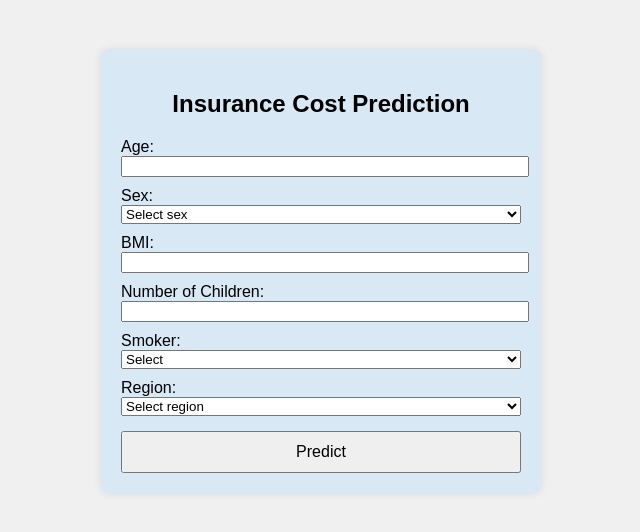
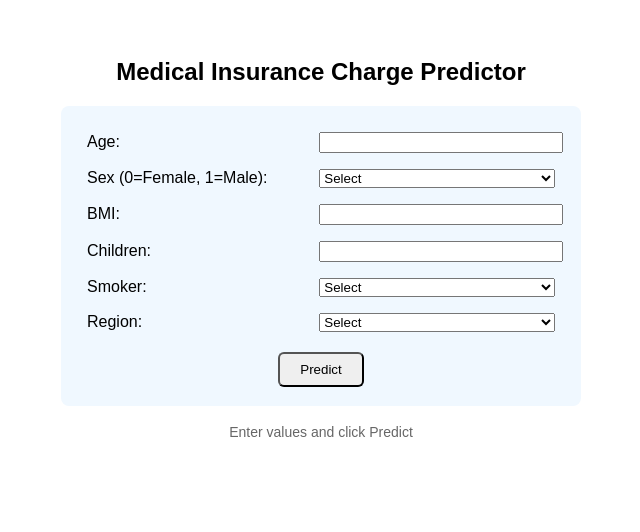
Before and after one commit to AbikshaaDevi/Medical_Insurance_Prediction, a Flask app: page / in a window 1280 px wide. Shown: the top 532 px of the page, without its empty margins (319-959 px from the left). Run offline with Flask 3, Linux system fonts and the light colour scheme; parts of the project's set-up code (start-up, migrations or seed data) failed here and were passed over.

Commit message:
Update files with latest changes

```diff
--- a/app.py
+++ b/app.py
@@ -4,7 +4,7 @@ import joblib
 
 app = Flask(__name__)
 
-# Load saved model pipeline (preprocessing + model)
+# Load the saved pipeline (preprocessing + model)
 model = joblib.load('model.pkl')
 
 @app.route('/', methods=['GET', 'POST'])
@@ -12,22 +12,21 @@ def index():
     prediction = None
     if request.method == 'POST':
         try:
-            # Read inputs as raw strings / numbers — NO manual encoding
+            # Read raw inputs (categoricals as strings, numerics as numbers)
             age = int(request.form['age'])
-            sex = request.form['sex']          # 'male' or 'female'
+            sex = request.form['sex']          # 'male' / 'female'
             bmi = float(request.form['bmi'])
             children = int(request.form['children'])
-            smoker = request.form['smoker']    # 'yes' or 'no'
-            region = request.form['region']    # 'southwest', 'southeast', 'northwest', 'northeast'
+            smoker = request.form['smoker']    # 'yes' / 'no'
+            region = request.form['region']    # 'southwest' / 'southeast' / 'northwest' / 'northeast'
 
-            # Create DataFrame exactly as training features (categorical as strings)
+            # Pack into a DataFrame with the exact training columns
             input_df = pd.DataFrame([[age, sex, bmi, children, smoker, region]],
                                     columns=['age', 'sex', 'bmi', 'children', 'smoker', 'region'])
 
-            # Predict with pipeline — automatic preprocessing
+            # Predict
             pred = model.predict(input_df)[0]
-            prediction = f"₹ {pred:,.2f}"
-
+            prediction = f"₹ {pred:,.2f}"  # format with rupee symbol
         except Exception as e:
             prediction = f"Error: {e}"
 
--- a/templates/index.html
+++ b/templates/index.html
@@ -2,71 +2,79 @@
 <html lang="en">
 <head>
     <meta charset="UTF-8" />
-    <title>Medical Insurance Cost Prediction</title>
+    <title>Medical Insurance Charge Predictor</title>
 </head>
-<body style="background-color: #f0f0f0; font-family: Arial, sans-serif;">
-    <div style="
-        background-color: #d9e8f5;
-        width: 400px;
-        margin: 50px auto;
-        padding: 20px;
-        border-radius: 8px;
-        box-shadow: 0 0 10px rgba(0,0,0,0.1);
-        text-align: center;
-    ">
-        <h2>Insurance Cost Prediction</h2>
-        <form method="POST" action="/">
-            <div style="margin-bottom: 10px; text-align:left;">
-                <label>Age:</label><br />
-                <input type="number" name="age" min="0" max="120" required style="width: 100%;" />
-            </div>
+<body style="font-family: Arial, sans-serif; display:flex; justify-content:center; padding:30px;">
+  <div style="width:520px;">
+    <h2 style="text-align:center">Medical Insurance Charge Predictor</h2>
 
-            <div style="margin-bottom: 10px; text-align:left;">
-                <label>Sex:</label><br />
-                <select name="sex" required style="width: 100%;">
-                    <option value="" disabled selected>Select sex</option>
-                    <option value="male">Male</option>
-                    <option value="female">Female</option>
-                </select>
-            </div>
+    <!-- form container with separate background -->
+    <div style="background:#f0f8ff; padding:18px; border-radius:8px;">
+      <form method="post" action="/">
+        <table style="width:100%; border-collapse:collapse;">
+          <tr>
+            <td style="padding:8px; width:48%;">Age:</td>
+            <td style="padding:8px; width:52%;"><input name="age" type="number" min="0" max="120" required style="width:100%;" /></td>
+          </tr>
+          <tr>
+            <td style="padding:8px;">Sex (0=Female, 1=Male):</td>
+            <td style="padding:8px;">
+              <select name="sex" style="width:100%;" required>
+                <option value="">Select</option>
+                <option value="0">Female</option>
+                <option value="1">Male</option>
+              </select>
+            </td>
+          </tr>
+          <tr>
+            <td style="padding:8px;">BMI:</td>
+            <td style="padding:8px;"><input name="bmi" type="number" step="0.1" required style="width:100%;" /></td>
+          </tr>
+          <tr>
+            <td style="padding:8px;">Children:</td>
+            <td style="padding:8px;"><input name="children" type="number" min="0" max="10" required style="width:100%;" /></td>
+          </tr>
+          <tr>
+            <td style="padding:8px;">Smoker:</td>
+            <td style="padding:8px;">
+              <select name="smoker" style="width:100%;" required>
+                <option value="">Select</option>
+                <option value="0">No</option>
+                <option value="1">Yes</option>
+              </select>
+            </td>
+          </tr>
+          <tr>
+            <td style="padding:8px;">Region:</td>
+            <td style="padding:8px;">
+              <select name="region" style="width:100%;" required>
+                <option value="">Select</option>
+                <option value="0">Southwest</option>
+                <option value="1">Southeast</option>
+                <option value="2">Northwest</option>
+                <option value="3">Northeast</option>
+              </select>
+            </td>
+          </tr>
+          <tr>
+            <td colspan="2" style="text-align:center; padding-top:12px;">
+              <button type="submit" style="padding:8px 20px; border-radius:6px;">Predict</button>
+            </td>
+          </tr>
+        </table>
+      </form>
+    </div>
 
-            <div style="margin-bottom: 10px; text-align:left;">
-                <label>BMI:</label><br />
-                <input type="number" step="0.1" name="bmi" min="0" max="100" required style="width: 100%;" />
-            </div>
-
-            <div style="margin-bottom: 10px; text-align:left;">
-                <label>Number of Children:</label><br />
-                <input type="number" name="children" min="0" max="20" required style="width: 100%;" />
-            </div>
-
-            <div style="margin-bottom: 10px; text-align:left;">
-                <label>Smoker:</label><br />
-                <select name="smoker" required style="width: 100%;">
-                    <option value="" disabled selected>Select</option>
-                    <option value="yes">Yes</option>
-                    <option value="no">No</option>
-                </select>
-            </div>
-
-            <div style="margin-bottom: 15px; text-align:left;">
-                <label>Region:</label><br />
-                <select name="region" required style="width: 100%;">
-                    <option value="" disabled selected>Select region</option>
-                    <option value="southwest">Southwest</option>
-                    <option value="southeast">Southeast</option>
-                    <option value="northwest">Northwest</option>
-                    <option value="northeast">Northeast</option>
-                </select>
-            </div>
-
-            <button type="submit" style="width: 100%; padding: 10px; font-size: 16px;">Predict</button>
-        </form>
-
-        {% if prediction %}
-            <h3 style="margin-top: 20px;">Predicted Insurance Cost:</h3>
-            <p style="font-size: 24px; font-weight: bold;">{{ prediction }}</p>
-        {% endif %}
+    <!-- prediction result centered below form -->
+    <div style="text-align:center; margin-top:18px;">
+      {% if prediction %}
+        <div style="display:inline-block; padding:12px 18px; border-radius:6px; background:#ffffff; box-shadow:0 0 6px rgba(0,0,0,0.08);">
+          <strong>Predicted Charge: ₹ {{ prediction }}</strong>
+        </div>
+      {% else %}
+        <div style="color:#666; font-size:14px;">Enter values and click Predict</div>
+      {% endif %}
     </div>
+  </div>
 </body>
 </html>
```
Also changed, not shown: 3 other files.
